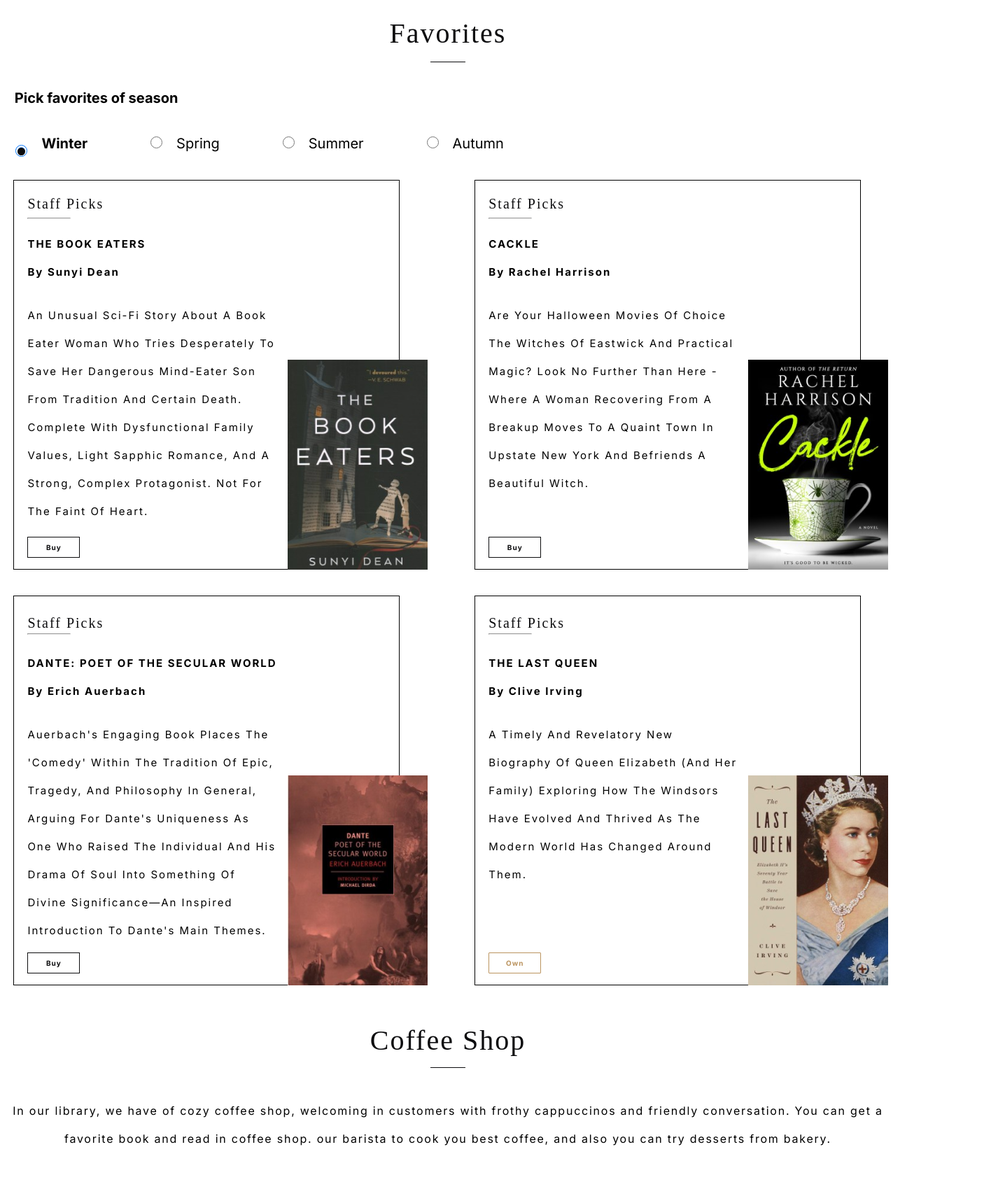
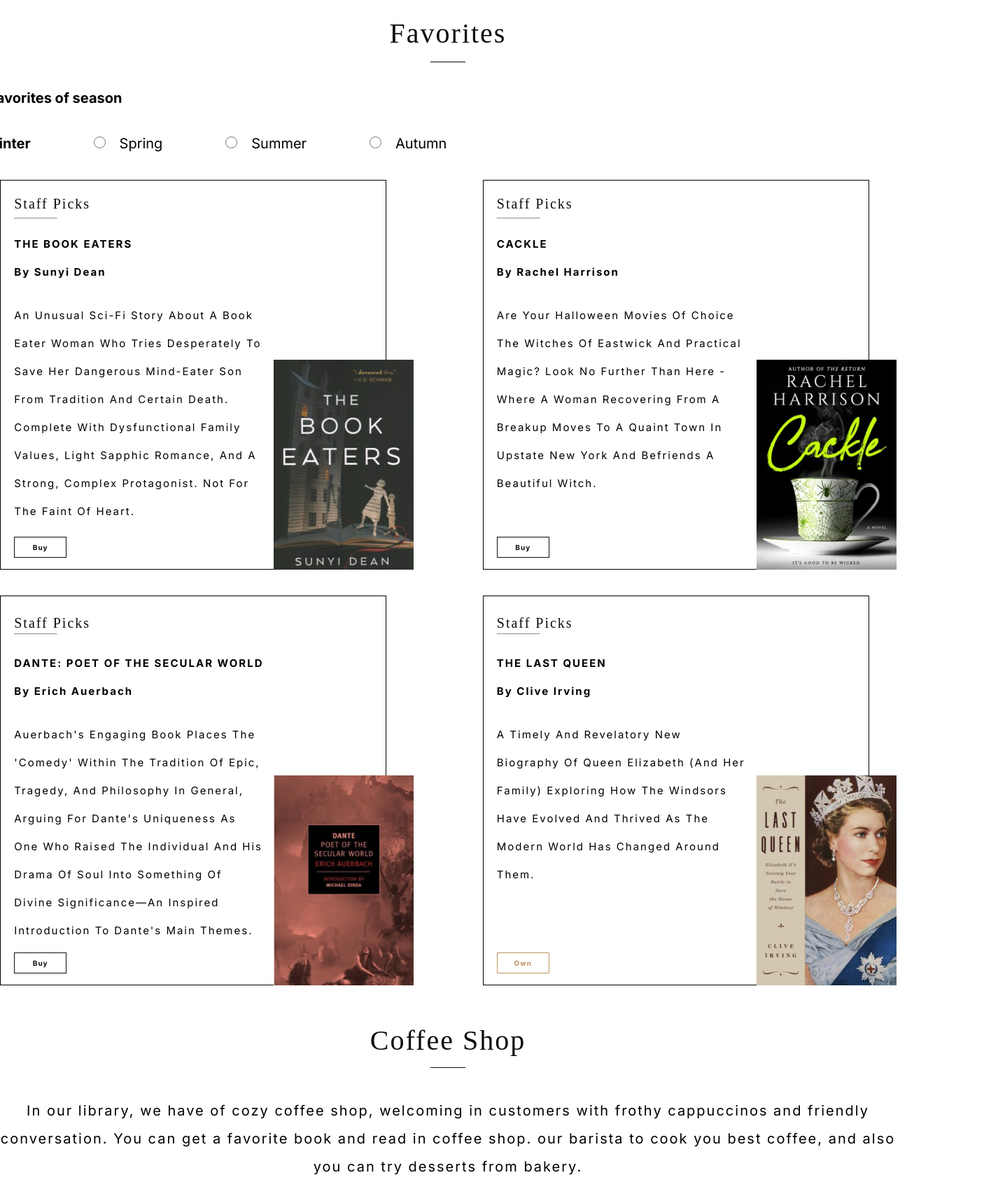
Before and after one commit to Win4esterD/Library, a React (Create React App) app in the folder library/: page / in a window 1280 px wide. Shown: the part 1520-3209 px from the top of the page at 70% size, 1426 px wide, since content can reach past the window. Built offline with nearby package versions, Linux system fonts and the light colour scheme; the HTML template or start-up script is replaced by a standard one; a web font is replaced by a local one.

Commit message:
fix: align all the atems by center to prevent layout from crushing on wide screens

```diff
--- a/library/src/App.jsx
+++ b/library/src/App.jsx
@@ -5,6 +5,7 @@ import Welcome from './components/welcome/Welcome';
 import About from './components/about/About';
 import Favorites from './components/favorites/Favorites';
 import CoffeShop from './components/coffeShop/CoffeShop';
+import Contacts from './components/contacts/Contacts';
 
 
 function App() {
@@ -16,6 +17,7 @@ function App() {
         <About />
         <Favorites />
         <CoffeShop />
+        <Contacts />
       </main>
     </>
   );
--- a/library/src/components/coffeShop/CoffeShop.jsx
+++ b/library/src/components/coffeShop/CoffeShop.jsx
@@ -7,11 +7,13 @@ const CoffeShop = () => {
           Coffee Shop
         </h2>
         <img className='separation-line coffe-shop__separation-line' src="./assets/img/icons/line.svg" alt="separation line" />
+        <div className="aligner">
         <p className="coffe-shop__description">
           In our library, we have of cozy coffee shop, welcoming in customers with frothy cappuccinos and friendly conversation.
           You can get a favorite book and read in coffee shop. our barista to cook you best coffee, and also you can try desserts from bakery.
         </p>
-
+        </div>
+        <div className="aligner">
           <div className="menus">
             <div className="menu">
               <h3 className="menu__header">
@@ -84,6 +86,7 @@ const CoffeShop = () => {
               </div>
             </div>
           </div>
+        </div>
       </section>
     )
 }
--- a/library/src/components/coffeShop/coffeShop.scss
+++ b/library/src/components/coffeShop/coffeShop.scss
@@ -10,17 +10,19 @@
 
 .coffe-shop__description{
   @include sectionDescription();
-  font-size: 1rem;
-  padding-left: 1rem;
-  padding-right: 1rem;
+  // padding: 0 1rem;
   margin-top: 2.6rem;
-  letter-spacing: 0.11rem;
+  letter-spacing: 0.125rem;
+  width: 85.1rem;
+  max-width: 100%;
 }
 
 .menus{
   display: flex;
   gap: 29.3rem;
   margin-top: 2.5rem;
+  position: relative;
+  right: 0.5rem;
 }
 
 
--- /dev/null
+++ b/library/src/components/contacts/Contacts.jsx
@@ -0,0 +1,11 @@
+import './contacts.scss'
+
+const Contacts = () => {
+  return (
+    <section className="contacts">
+
+    </section>
+  )
+}
+
+export default Contacts;
--- a/library/src/components/favorites/Favorites.jsx
+++ b/library/src/components/favorites/Favorites.jsx
@@ -12,6 +12,7 @@ const Favorites = () => {
         <p className="favorites__pick">
           Pick favorites of season
         </p>
+        <div className="aligner">
           <div className="favorites__seasons">
             <div className="favorites__button-wrapper">
               <input className="favorites__radio" defaultChecked type="radio" name="season" id="winter-button" />
@@ -33,6 +34,8 @@ const Favorites = () => {
               <label className="favorites__radio-label" htmlFor="autumn-button">Autumn</label>
             </div>
           </div>
+        </div>
+        <div className="aligner">
           <div className="books">
             <div className="books__book-block">
               <p className="book_staff">Staff Picks</p>
@@ -79,6 +82,7 @@ const Favorites = () => {
               <img className="book__cover" src={booksCollections.autumn.book4.bookPicture} alt="book" />
             </div>
           </div>
+        </div>
       </section>
     )
 }
--- a/library/src/components/favorites/favorites.scss
+++ b/library/src/components/favorites/favorites.scss
@@ -1,4 +1,9 @@
 @import '../../styles/mixins.scss';
+
+// .favorites{
+//   display: flex;
+//   justify-content: center;
+// }
 
 .favorites__header{
   margin-top: 3.2rem;
@@ -10,17 +15,18 @@
 
 .favorites__pick{
   @include sectionDescription();
-  text-align: left;
   font-weight: 700;
   margin-top: 1.9rem;
-  padding-left: 1.3rem;
+  position: relative;
+  right: 36.4rem;
 }
 
 .favorites__seasons{
   display: flex;
   gap: 5.62rem;
   margin-top: 1.6rem;
-  padding-left: 1.4rem;
+  position: relative;
+  right: 21.9rem;
 }
 
 
@@ -73,16 +79,15 @@
 }
 
 .books{
-  max-width: 100%;
-  width: 94.6%;
+  width: 85.1rem;
+  max-width: 97%;
   position: relative;
   margin-top: 2rem;
   display: flex;
   flex-wrap: wrap;
   gap: 2rem;
   justify-content: space-between;
-  // padding: 0rem 0rem 0rem 0rem;
-  padding-left: 1.2rem;
+  left: -1.2rem;
 }
 
 
--- a/library/src/styles/App.scss
+++ b/library/src/styles/App.scss
@@ -16,3 +16,8 @@
   color: #0C0C0E;
   @include button();
 }
+
+.aligner{
+  display: flex;
+  justify-content: center;
+}
```
Also changed, not shown: library/src/components/contacts/contacts.scss (added). Lines whose indentation alone changed are shown as unchanged.
